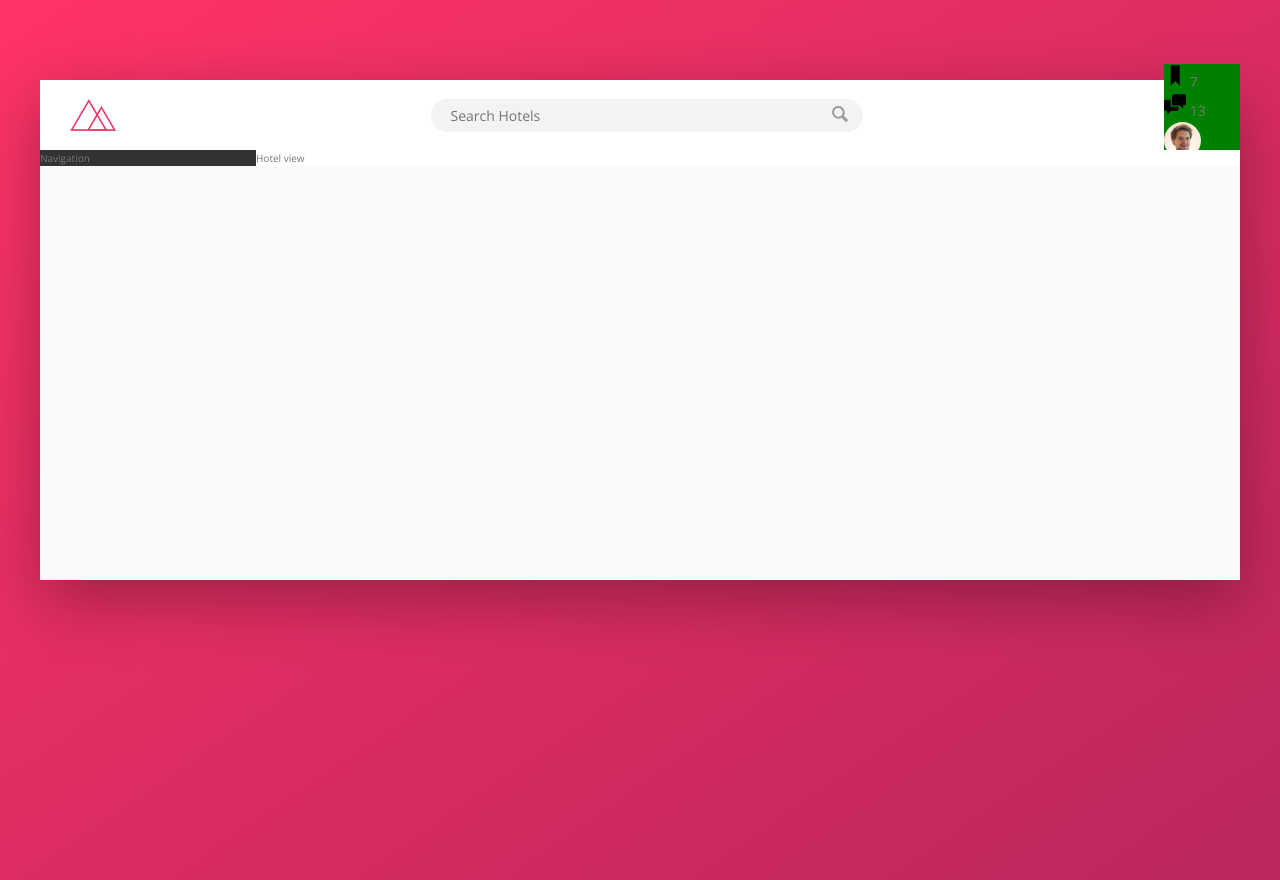
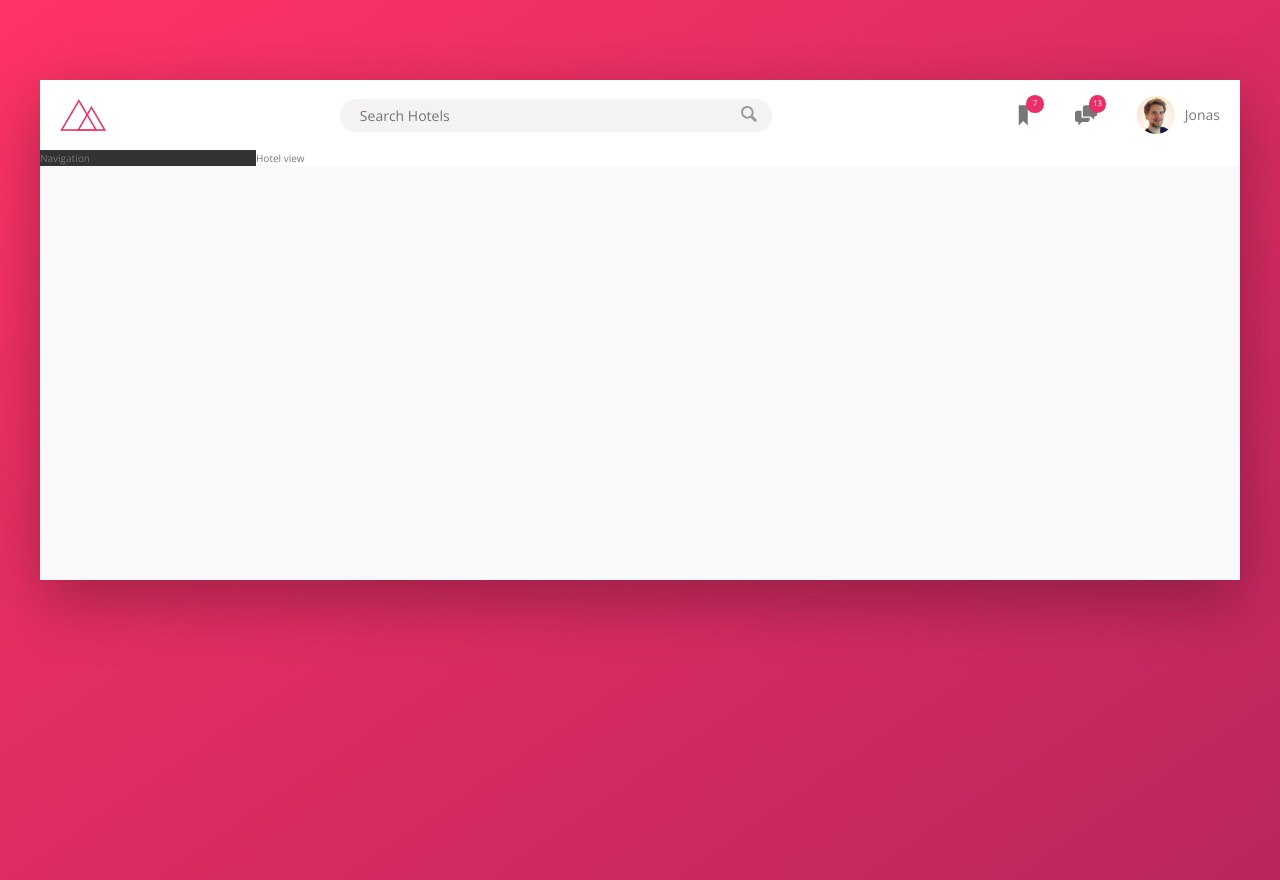
Before and after one commit to AllendeTruth/Trillo, a website: page index.html in a window 1280 px wide. Drawn offline with nearby package versions, Linux system fonts and the light colour scheme.

Commit message:
nav bar complete

```diff
--- a/sass/_components.scss
+++ b/sass/_components.scss
@@ -3,7 +3,8 @@
 //LOGO
 .logo{
     height: 3.25rem;
-    margin-left: 3rem;
+    margin-left: 2rem;
+
 }
 
 /////////////////////////////////////
@@ -70,16 +71,48 @@
 
 .user-nav{
 
-    background-color: green;
+    display: flex;
+    align-items: center;
+    align-self: stretch;
+
+
+    &>*{
+        padding: 0 2rem;
+        cursor: pointer;
+        height: 100%;
+
+        display: flex;
+        align-items: center;
+    }
+    &>*:hover{
+        background-color: var(--color-grey-light-2);
+    }
     &__icon-box{
-
+        display: flex;
+        align-items: center;
+        position: relative;
     }
     &__icon{
         height: 2.25rem;
         width: 2.25rem;
+        fill: var(--color-grey-dark-2);
+
     }
     &__notification{
+        font-size: .8rem;
+        height: 1.75rem;
+        width: 1.75rem;
+        background-color: var(--color-primary);
+        color: #fff;
+        border-radius: 50%;
+        // transform: translateY(-1rem);
+        position: absolute;
+        top: 1.5rem;
+        right:1.1rem;
 
+        display: flex;
+        justify-content: center;
+        align-items: center;
     }
     &__user{
 
@@ -88,6 +121,7 @@
     &__user-photo{
         height: 3.75rem;
         border-radius: 50%;
+        margin-right: 1rem;
     }
     &__user-name{
 
```
Also changed, not shown: css/style.css.
